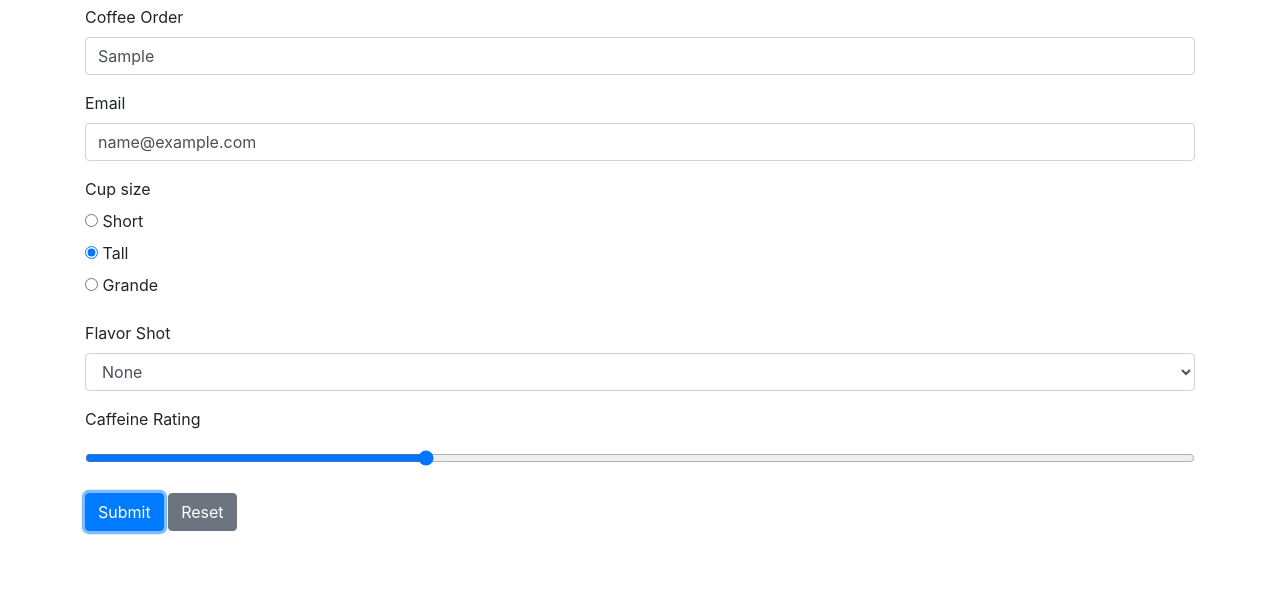
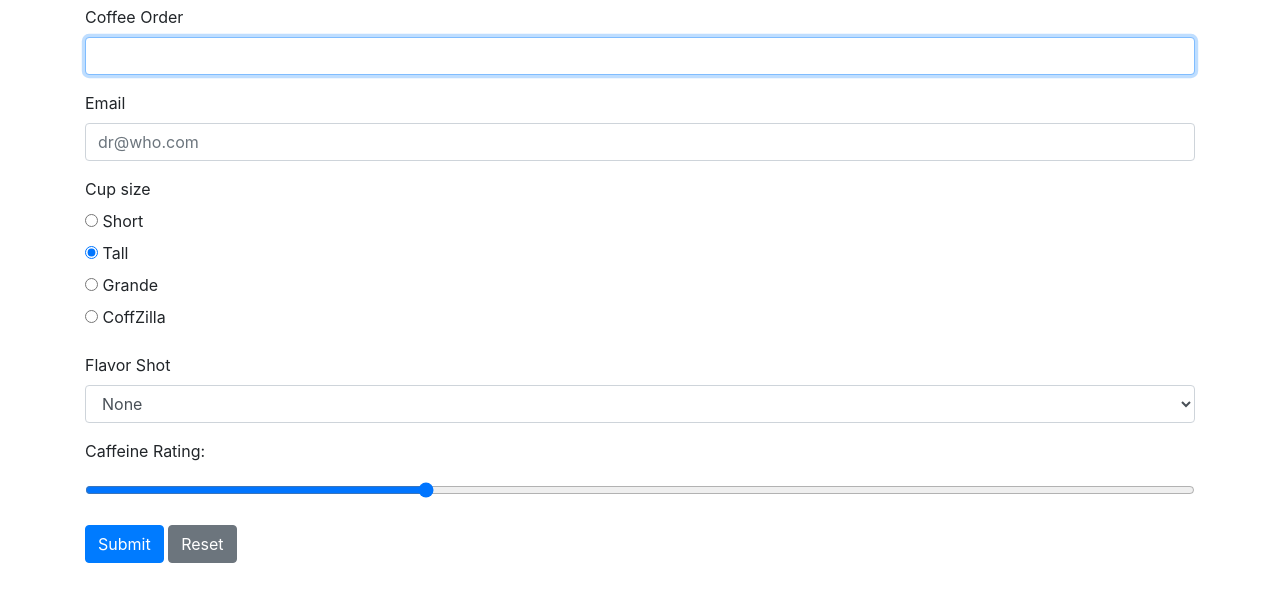
Before and after one commit to D3sti/coffeebox, a website: page coffeebox/index.html in a window 1280 px wide. Both pictures are taken after typing "Sample", "name@example.com" into the empty fields and a click on the button "Submit". Shown: the part 51-652 px from the top of the page. Drawn offline with nearby package versions, Linux system fonts and the light colour scheme.

Commit message:
Submit event handler implemented

```diff
--- a/coffeebox/index.html
+++ b/coffeebox/index.html
@@ -57,6 +57,12 @@
                                 Grande
                             </label>
                         </div>
+                        <div class="radio">
+                            <label>
+                                <input type="radio" id="cupSize" name="size" value="coffzilla">
+                                CoffZilla
+                            </label>
+                        </div>
                     </div>
 
                     <div class="form-group">
@@ -71,8 +77,8 @@
                     </div>
 
                     <div class="form-group">
-                        <label for="strenghtLevel">Caffeine Rating</label>
-                        <input id="strenghtLevel" type="range" class="form-control" name="strenght" value="30">
+                        <label for="strenghtLevel">Caffeine Rating: </label>
+                        <input class="form-control" type="range" id="strenghtLevel" name="strenght" min="0" max="100" value="30">
                     </div>
 
                     <button type="submit" class="btn btn-primary">Submit</button>
--- a/coffeebox/scripts/formhandler.js
+++ b/coffeebox/scripts/formhandler.js
@@ -27,11 +27,14 @@
     }
 
 
+
+
+
     //Function callback
     // >> extFunc(inputData) need a parameter to get the input data to the truck instance amd
     // can call the createOrder function
     FormHandler.prototype.addSubmitHandler = function(extFunc){
-        console.log("Setting submit handler (callback) for the form");
+        console.log("Add submit handler (callback) for the form");
 
         this.$formElement.on("submit", function (event){
             event.preventDefault(); //>> does not take the user away from the main page
@@ -46,10 +49,17 @@
             if (extFunc) {
                 console.log(">> addSubmitHandler: extFunc is provided and will be executed");
                 extFunc(inputData);
+            }else{
+                console.log(">> addSubmitHandler: extFunc is not provided - Submit callback is not available!");
             }
 
+            //Reset the form elements
+            this.reset();
+            this.elements[0].focus();
         })
     };
+
+
 
     App.FormHandler = FormHandler;
     window.App = App;
--- a/coffeebox/scripts/main.js
+++ b/coffeebox/scripts/main.js
@@ -2,7 +2,7 @@
 
     'use strict';
 
-    var FORM_SELECTOR='[data-coffee-order="form"]';//'#datacoffeeform'//'[data-coffee-order="form"]';
+    var FORM_SELECTOR='[data-coffee-order="form"]';
 
     var App = window.App;
     var Truck = App.Truck;
@@ -17,7 +17,18 @@
     window.foodTruck = foodTruck;
     var formHandler = new FormHandler(FORM_SELECTOR);
 
-    formHandler.addSubmitHandler();
+    // We bind the current foodtruck instance to the 'createOrder' function object, to be sure,
+    // that the data will be added to the correct datastore!
+    //
+    //  CodeSnippet of truck.js:
+    //  this.datastore.add(order.emailAddress, order);
+    //
+    var ftCreateOrderFnc = foodTruck.createOrder.bind(foodTruck);
+
+    //Add the ftCreateOrderFnc-function to the addSubmitHandler
+    formHandler.addSubmitHandler(ftCreateOrderFnc);
+
     console.log(formHandler);
 
+
 })(window)
--- a/coffeebox/scripts/truck.js
+++ b/coffeebox/scripts/truck.js
@@ -22,10 +22,10 @@
 
     //Create order
     Truck.prototype.createOrder = function(order){
-        console.log("Adding order " + order.coffee + " for " + order.emailAddress);
+        console.log("Adding order " + order.coffee + " for " + order.email);
 
         //Add drink to datastore object
-        this.datastore.add(order.emailAddress, order);
+        this.datastore.add(order.email, order);
     };
 
 
```
